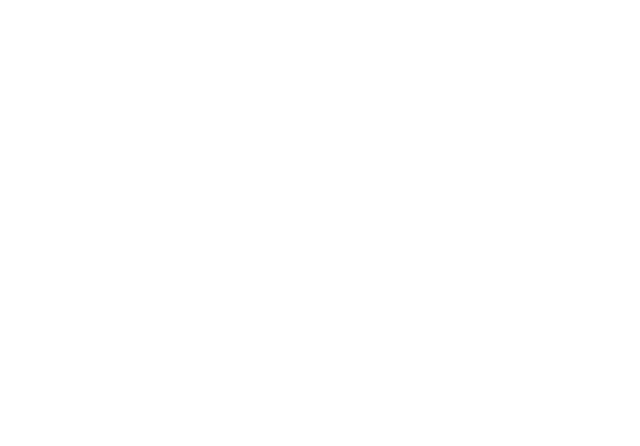
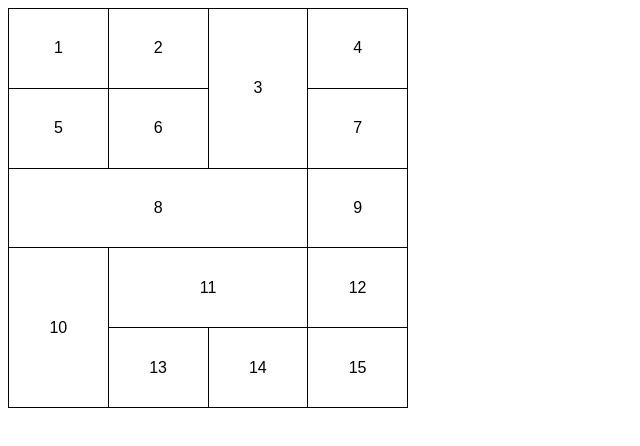
Before and after one commit to DiretorWL04/Html-css, a plain HTML site: page desafios/d013/d13-1.html in a window 1280 px wide. Shown: the whole page, without its empty margins (0-640 px from the left). Drawn offline with Linux system fonts and the light colour scheme.

Commit message:
fazendo o desafio 13 parte 1 e 2

```diff
--- a/desafios/d013/d13-1.html
+++ b/desafios/d013/d13-1.html
@@ -24,6 +24,32 @@
     </style>
 </head>
 <body>
-
+    <table>
+        <tr>
+            <td>1</td>
+            <td>2</td>
+            <td rowspan="2">3</td>
+            <td>4</td>
+        </tr>
+        <tr>
+            <td>5</td>
+            <td>6</td>
+            <td>7</td>
+        </tr>
+        <tr>
+            <td colspan="3">8</td>
+            <td>9</td>
+        </tr>
+        <tr>
+            <td rowspan="2">10</td>
+            <td colspan="2">11</td>
+            <td>12</td>
+        </tr>
+        <tr>
+            <td>13</td>
+            <td>14</td>
+            <td>15</td>
+        </tr>
+    </table>
 </body>
 </html>
```
Also changed, not shown: desafios/d013/d13-2.html (added, +51 -0 lines).
